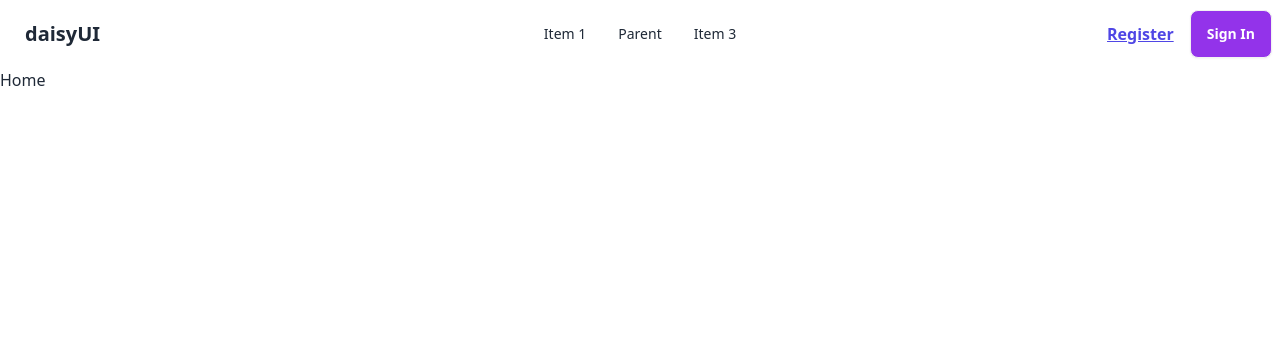
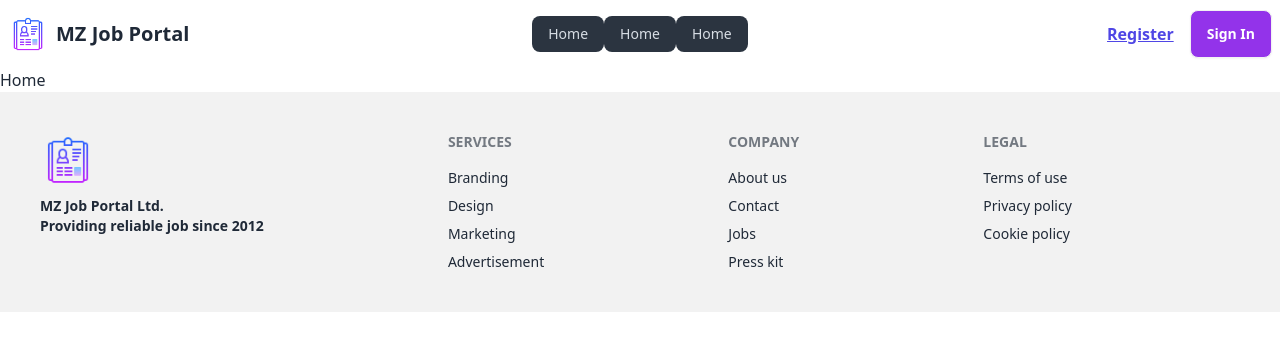
Before and after one commit to ssmahim01/mz-job-portal-application, a React (Vite) app: page / in a window 1280 px wide. Shown: the top 350 px of the page. Built offline with nearby package versions, Linux system fonts and the light colour scheme; no server answers.

Commit message:
Added two images and Footer also Updated Navbar and MainLayout with HTML file of index

```diff
--- a/index.html
+++ b/index.html
@@ -2,7 +2,7 @@
 <html lang="en" data-theme="light">
   <head>
     <meta charset="UTF-8" />
-    <link rel="icon" type="image/svg+xml" href="/src/assets/react.svg" />
+    <link rel="icon" type="image/svg+xml" href="job-favicon.png" />
     <meta name="viewport" content="width=device-width, initial-scale=1.0" />
     <title>MZ Job Portal</title>
   </head>
--- a/src/layout/MainLayout.jsx
+++ b/src/layout/MainLayout.jsx
@@ -1,11 +1,13 @@
 import { Outlet } from "react-router-dom";
 import Navbar from "../pages/shared/Navbar";
+import Footer from "../pages/shared/Footer";
 
 const MainLayout = () => {
     return (
         <div className="max-w-7xl mx-auto">
             <Navbar />
             <Outlet />
+            <Footer />
         </div>
     );
 };
--- /dev/null
+++ b/src/pages/shared/Footer.jsx
@@ -0,0 +1,40 @@
+import jobLogo from "/src/assets/job-logo.png";
+
+const Footer = () => {
+  return (
+    <footer className="footer bg-base-200 text-base-content p-10">
+      <aside>
+        <figure className="w-14 h-14">
+            <img className="w-full h-full" src={jobLogo} alt="MZ Job Portal" />
+        </figure>
+        <p className="font-semibold">
+          MZ Job Portal Ltd.
+          <br />
+          Providing reliable job since 2012
+        </p>
+      </aside>
+      <nav>
+        <h6 className="footer-title">Services</h6>
+        <a className="link link-hover">Branding</a>
+        <a className="link link-hover">Design</a>
+        <a className="link link-hover">Marketing</a>
+        <a className="link link-hover">Advertisement</a>
+      </nav>
+      <nav>
+        <h6 className="footer-title">Company</h6>
+        <a className="link link-hover">About us</a>
+        <a className="link link-hover">Contact</a>
+        <a className="link link-hover">Jobs</a>
+        <a className="link link-hover">Press kit</a>
+      </nav>
+      <nav>
+        <h6 className="footer-title">Legal</h6>
+        <a className="link link-hover">Terms of use</a>
+        <a className="link link-hover">Privacy policy</a>
+        <a className="link link-hover">Cookie policy</a>
+      </nav>
+    </footer>
+  );
+};
+
+export default Footer;
--- a/src/pages/shared/Navbar.jsx
+++ b/src/pages/shared/Navbar.jsx
@@ -1,6 +1,7 @@
 import { useContext } from "react";
-import { Link } from "react-router-dom";
+import { Link, NavLink } from "react-router-dom";
 import AuthContext from "../../Context/AuthContext/AuthContext";
+import jobLogo from "/src/assets/job-logo.png";
 
 const Navbar = () => {
   const { user, signOutUser } = useContext(AuthContext);
@@ -8,13 +9,13 @@ const Navbar = () => {
   const routes = (
     <>
       <li>
-        <a>Item 1</a>
+        <NavLink to="/">Home</NavLink>
       </li>
       <li>
-        <a>Parent</a>
+        <NavLink to="/">Home</NavLink>
       </li>
       <li>
-        <a>Item 3</a>
+        <NavLink to="/">Home</NavLink>
       </li>
     </>
   );
@@ -46,7 +47,14 @@ const Navbar = () => {
             {routes}
           </ul>
         </div>
-        <a className="btn btn-ghost text-xl">daisyUI</a>
+        <div className="flex gap-2 items-center">
+          <img
+            className="w-10 h-10"
+            src={jobLogo}
+            alt="Logo of MZ Job Portal"
+          />
+          <h2 className="text-xl font-bold">MZ Job Portal</h2>
+        </div>
       </div>
       <div className="navbar-center hidden lg:flex">
         <ul className="menu menu-horizontal px-1">{routes}</ul>
@@ -54,10 +62,15 @@ const Navbar = () => {
       <div className="navbar-end">
         {user ? (
           <>
-          <button onClick={() => {
-            signOutUser()
-            alert("Log Out Successful");
-          }} className="btn btn-error text-white font-bold rounded-none">Sign Out</button>
+            <button
+              onClick={() => {
+                signOutUser();
+                alert("Log Out Successful");
+              }}
+              className="btn btn-error text-white font-bold rounded-none"
+            >
+              Sign Out
+            </button>
           </>
         ) : (
           <>
```
Also changed, not shown: public/job-favicon.png (added), src/assets/job-logo.png (added).
